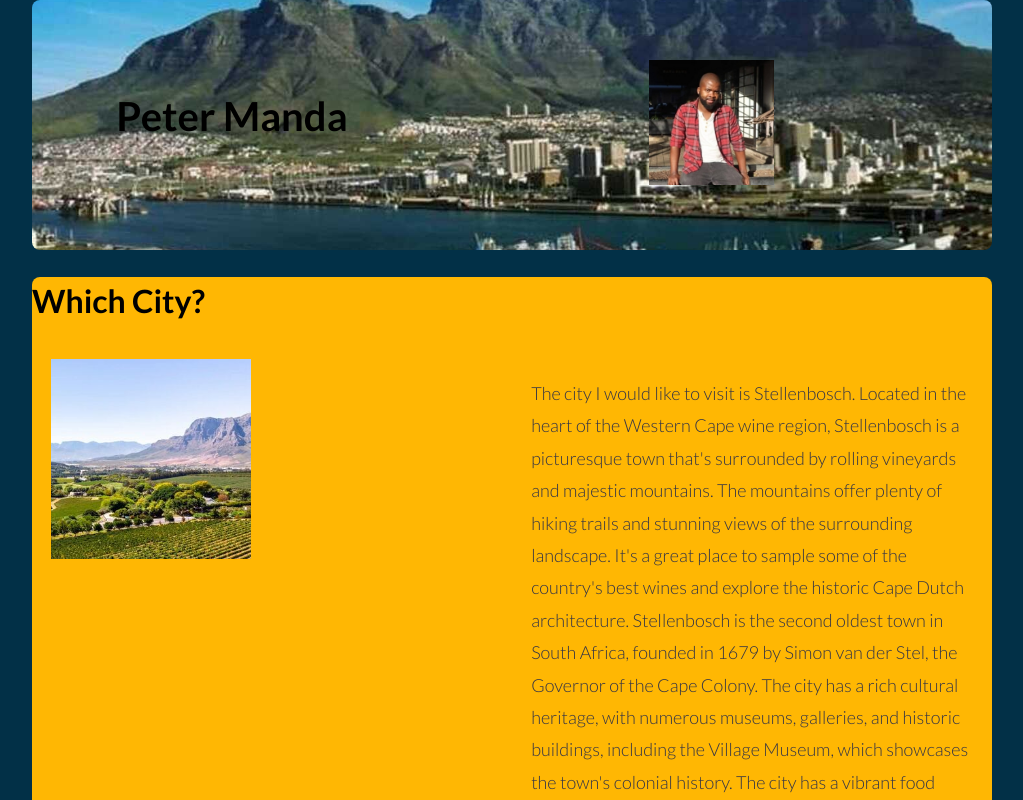
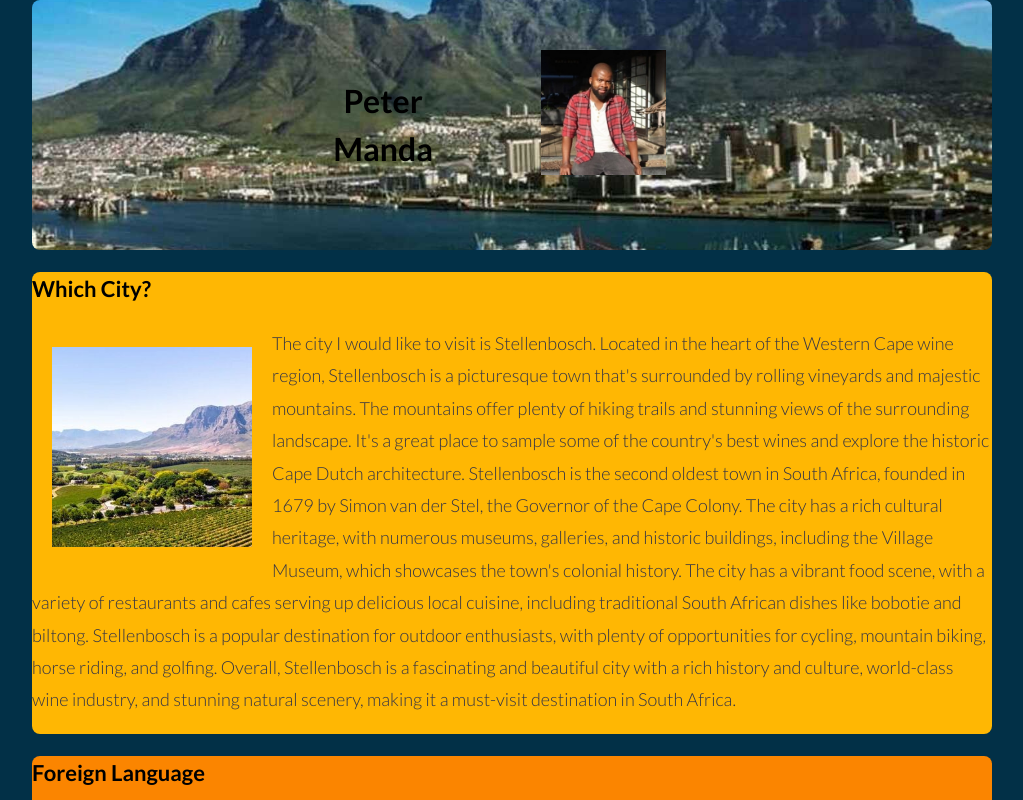
Before and after one commit to PeterManda19/basic-web-page, a plain HTML site: page my-webpage-grid.html in a window 1280 px wide. Shown: the top 800 px of the page, without its empty margins (128-1151 px from the left). Drawn offline with Linux system fonts and the light colour scheme.

Commit message:
css grid web page

```diff
--- a/css/simple-grid.css
+++ b/css/simple-grid.css
@@ -95,6 +95,7 @@ p {
 
 .justify {
   text-align: justify;
+
 }
 
 /*Keep the footer at the bottom*/
@@ -293,3 +294,16 @@ p {
 .c4{
   background-color: #219EBC;
 }
+
+.space {
+  margin: 20px 20px 20px 20px;
+}
+
+.display {
+  display: flexbox;
+}
+
+.text {
+  grid-column: 2 / 3;
+  grid-row: 1 / 2;
+}
--- a/my-webpage-grid.html
+++ b/my-webpage-grid.html
@@ -16,16 +16,16 @@
   <meta charset="UTF-8">
   <meta http-equiv="X-UA-Compatible" content="IE=edge">
   <meta name="viewport" content="width=device-width, initial-scale=1.0">
-  <title>A Website Built with Flexbox</title>
+  <title>A Website Built with CSS Grid Framework</title>
   <link rel="stylesheet" type="text/css" href="css/simple-grid.css">
   <link rel="stylesheet" type="text/css" href="css/simple-grid.min.css">
 </head>
 <body class="c1"> <!-- Main Container -->
   <!-- Intro -->
   <div class="container bg-img col-12 c3 center">
-    <div class="row">
+    <div class="row col-6">
       <div class="col-5 center">
-        <h1 class="h1">Peter Manda</h1>
+        <h2 class="h2 font-heavy">Peter Manda</h2>
       </div>
       <div class="col-7 center">
         <img src="images/PeterManda.jpeg" alt="My photo" width="125" height="auto">
@@ -35,14 +35,16 @@
   <!-- Which City? -->
   <div class="container col-12 c2">
     <div class="row">
-      <div class="h2 col-6">
-        <h2>Which City?</h2>
+      <div class="h3 col-6">
+        <h3>Which City?</h3>
       </div>
-      <div class="col-6">
-        <img src="images/Stellenbosch.jpeg" alt="Description of the image" align="left" width="200" height="auto">
+
+      <div class="row">
+        <div class="">
+          <img class="space" src="images/Stellenbosch.jpeg" alt="Description of the image" align="left" width="200" height="auto">
         </div>
-      <div class="col-6">
-        <p>
+        <div class="display">
+          <p class="">
             The city I would like to visit is Stellenbosch.
             Located in the heart of the Western Cape wine region,
             Stellenbosch is a picturesque town that's surrounded by rolling vineyards and majestic mountains.
@@ -62,11 +64,13 @@
           </p>
         </div>
       </div>
+
+    </div>
   </div>
   <!-- Foreign language -->
   <div class="container col-12 c3">
-    <div class="h2 col-6">
-      <h2>Foreign Language</h2>
+    <div class="h3 col-6">
+      <h3>Foreign Language</h3>
     </div>
     <div class="container col-12">
       <p>
@@ -111,8 +115,8 @@
   </div>
   <!-- Historic places in Jhb -->
   <div class="container col-12 c2">
-    <div class="h2 col-12">
-      <h2>Historic Places in Johannesburg</h2>
+    <div class="h3 col-12">
+      <h3>Historic Places in Johannesburg</h3>
     </div>
     <div class="row">
       <div class="col-4">
```
Lines whose indentation alone changed are shown as unchanged.
